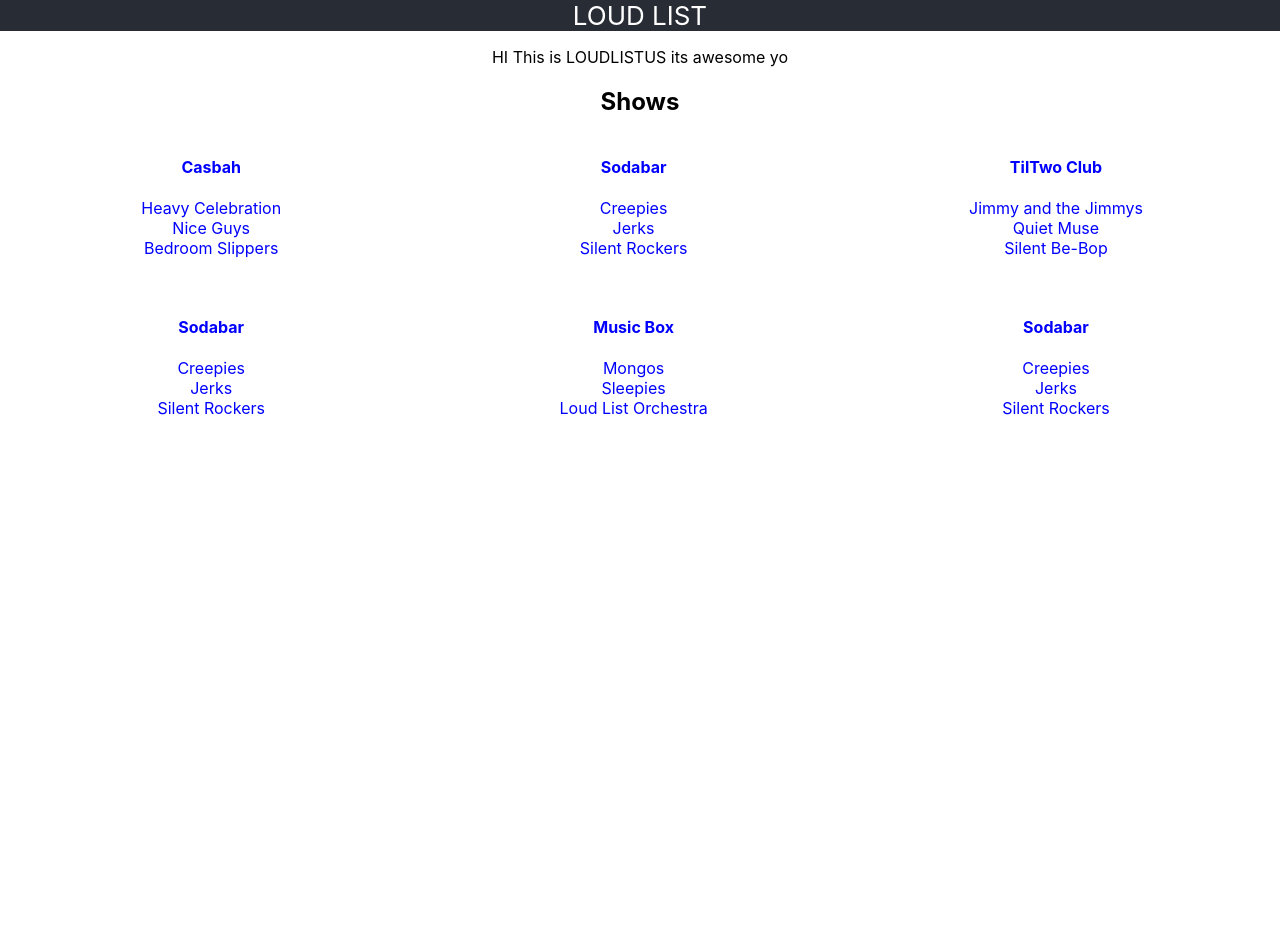
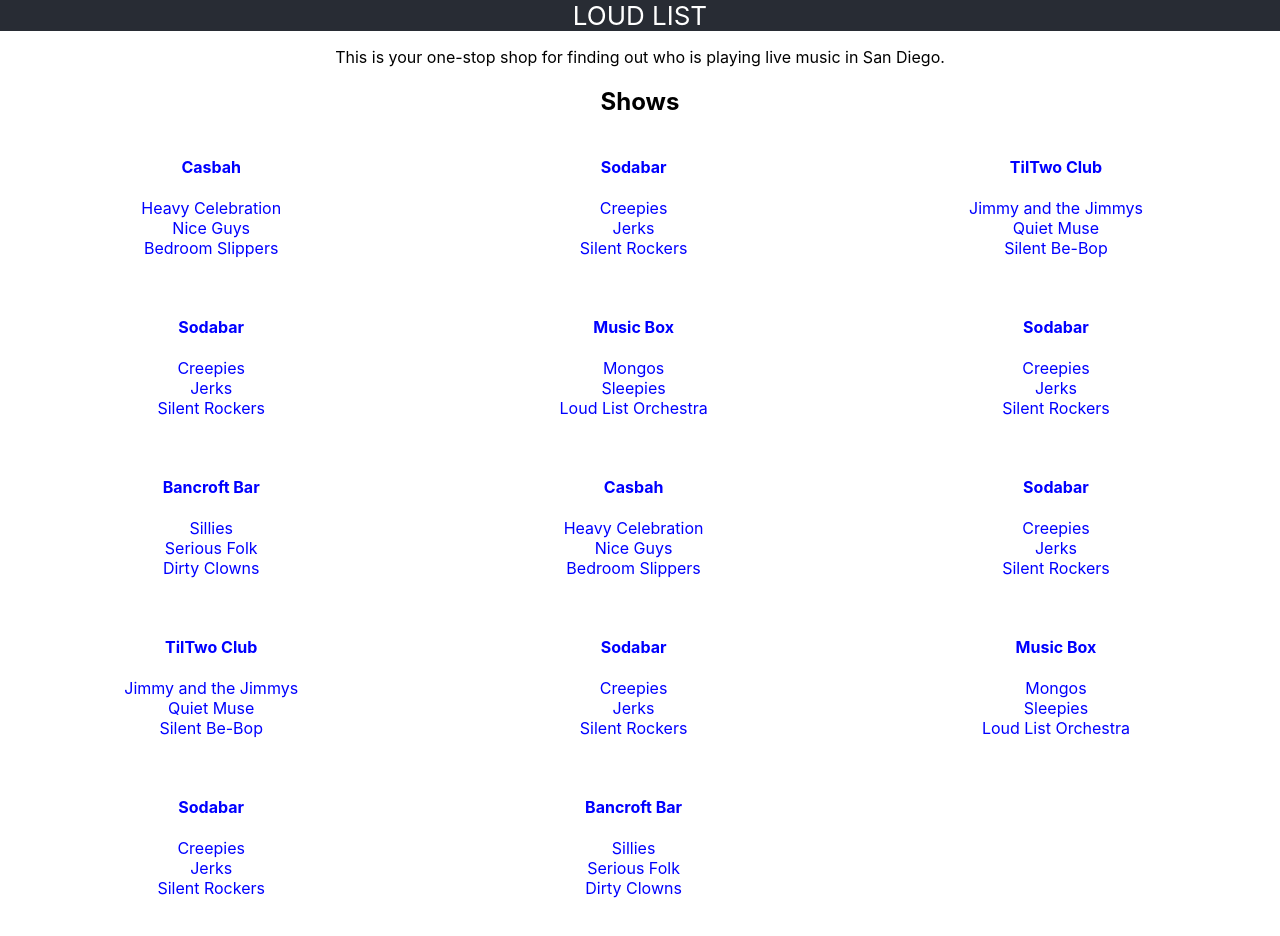
Before and after one commit to warriorpostman/loudlistus, a React (Create React App) app: page / in a window 1280 px wide. Before the commit the page ends 800 px from the top, so only its background shows below. Built offline with nearby package versions, Linux system fonts and the light colour scheme.

Commit message:
Make data more supple.

```diff
--- a/src/App.js
+++ b/src/App.js
@@ -12,41 +12,51 @@ class App extends Component {
         <header className="App-header">
           LOUD LIST
         </header>
+        <main>
         <p>
-          HI This is LOUDLISTUS its awesome yo
+          This is your one-stop shop for finding out who is playing live music in San Diego.
         </p>
         <h2>Shows</h2>
+        { shows.map(show =>
         <EventCard
-          venueName="Casbah"
-          bands={['Heavy Celebration', 'Nice Guys', 'Bedroom Slippers']}
-        />
+          venueName={show.venueName}
+          bands={show.bands}
+        />)
+        }
+        { shows.map(show =>
         <EventCard
-          venueName="Sodabar"
-          bands={['Creepies', 'Jerks', 'Silent Rockers']}
-        />
-        <EventCard
-          venueName="TilTwo Club"
-          bands={['Jimmy and the Jimmys', 'Quiet Muse', 'Silent Be-Bop']}
-        />
-        <EventCard
-          venueName="Sodabar"
-          bands={['Creepies', 'Jerks', 'Silent Rockers']}
-        />
-        <EventCard
-          venueName="Music Box"
-          bands={['Mongos', 'Sleepies', 'Loud List Orchestra']}
-        />
-        <EventCard
-          venueName="Sodabar"
-          bands={['Creepies', 'Jerks', 'Silent Rockers']}
-        />
-        <div>
-
-
-        </div>
+          venueName={show.venueName}
+          bands={show.bands}
+        />)
+        }
+        </main>
       </div>
     );
   }
 }
 
+const shows = [{
+    venueName:"Casbah",
+    bands:['Heavy Celebration', 'Nice Guys', 'Bedroom Slippers']
+  }, {
+    venueName:"Sodabar",
+    bands:['Creepies', 'Jerks', 'Silent Rockers']
+  }, {
+    venueName:"TilTwo Club",
+    bands:['Jimmy and the Jimmys', 'Quiet Muse', 'Silent Be-Bop']
+  }, {
+    venueName:"Sodabar",
+    bands:['Creepies', 'Jerks', 'Silent Rockers']
+  }, {
+    venueName:"Music Box",
+    bands:['Mongos', 'Sleepies', 'Loud List Orchestra']
+  }, {
+    venueName:"Sodabar",
+    bands:['Creepies', 'Jerks', 'Silent Rockers']
+  }, {
+    venueName:"Bancroft Bar",
+    bands:['Sillies', 'Serious Folk', 'Dirty Clowns']
+  }
+];
+
 export default App;
```
